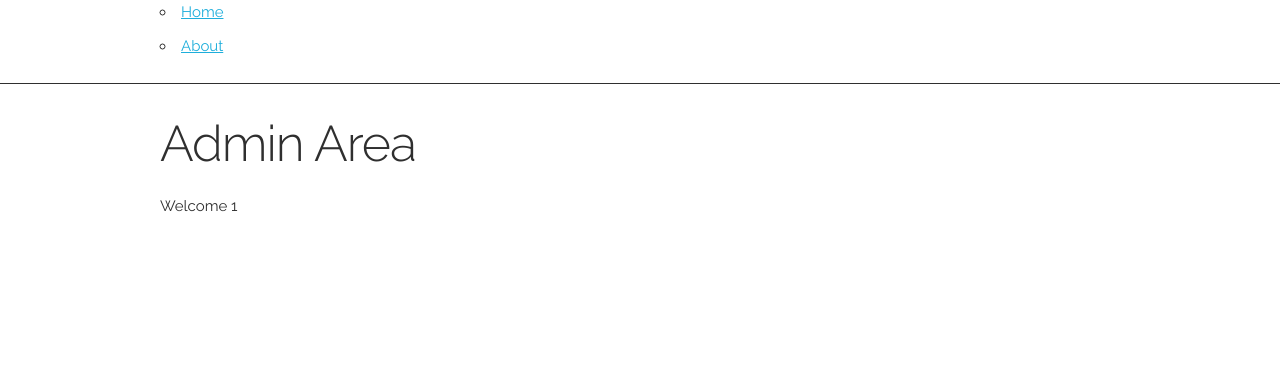
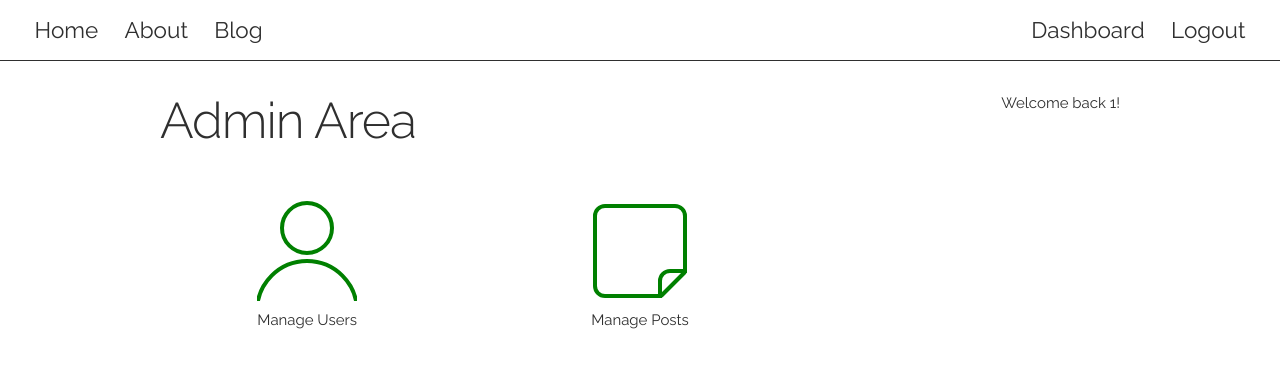
Before and after one commit to BleckJeck/flask-blog-app, a Flask app: page /admin in a window 1280 px wide. Shown: the top 368 px of the page. Run offline with Flask 2, Linux system fonts and the light colour scheme; a user stored in the database is signed in.

Commit message:
initial dashboard layout & navbar restructuring

```diff
--- a/webapp/templates/admin-dashboard.html
+++ b/webapp/templates/admin-dashboard.html
@@ -2,7 +2,36 @@
 
 {% block body %}
 
+  <p class="u-pull-right">Welcome back {{ session.username }}!</p>
   <h1>Admin Area</h1>
-  <p>Welcome {{ session.username }}</p>
 
+  <div class="row">
+    <div class="one-third column">
+      <div class="dashboard-item">
+        <a href="{{ url_for('register')}}">
+          <svg width="100" height="100">
+            <circle cx="50" cy="27" r="25" stroke="green" stroke-width="4" fill="none" />
+            <circle cx="50" cy="110" r="50" stroke="green" stroke-width="4" fill="none" />
+          </svg>
+        </a>
+        <p>Manage Users</p>
+      </div>
+    </div>
+    <div class="one-third column">
+      <div class="dashboard-item">
+        <a href="{{ url_for('new_post')}}">
+          <svg width="100" height="100">
+            <path d="M15,5 h70 a10,10 0 0 1 10,10 v55 h-15 a10,10 0 0 0 -10,10 v15 h-55 a10,10 0 0 1 -10,-10 v-70 a10,10 0 0 1 10,-10 z" stroke="green" stroke-width="4" fill="none" />
+            <line x1="95" y1="71" x2="71" y2="95" stroke="green" stroke-width="4" />
+          </svg>
+        </a>
+        <p>Manage Posts</p>
+      </div>
+    </div>
+    <!-- <div class="one-third column">
+      <div class="dashboard-item">
+        <a href=""></a>
+      </div>
+    </div> -->
+  </div>
 {% endblock body %}
--- a/webapp/templates/includes/_navbar.html
+++ b/webapp/templates/includes/_navbar.html
@@ -1,16 +1,15 @@
 <nav>
-  <div class="container">
-
-    <div class="u-pull-left">
-      <ul>
-        <li>
-          <a href="{{ url_for('home') }}">Home</a>
-        </li>
-        <li>
-          <a href="{{ url_for('about') }}">About</a>
-        </li>
-      </ul>
+  <div class="row">
+    <div class="six columns">
+      <a href="{{ url_for('home') }}">Home</a>
+      <a href="{{ url_for('about') }}">About</a>
+      <a href="{{ url_for('blog') }}">Blog</a>
     </div>
-
+    {% if session['logged_in'] %}
+    <div class="six columns" id="nav-right">
+      <a href="{{ url_for('admin') }}">Dashboard</a>
+      <a href="{{ url_for('logout') }}">Logout</a>
+    </div>
+    {% endif %}
   </div>
 </nav>
```
